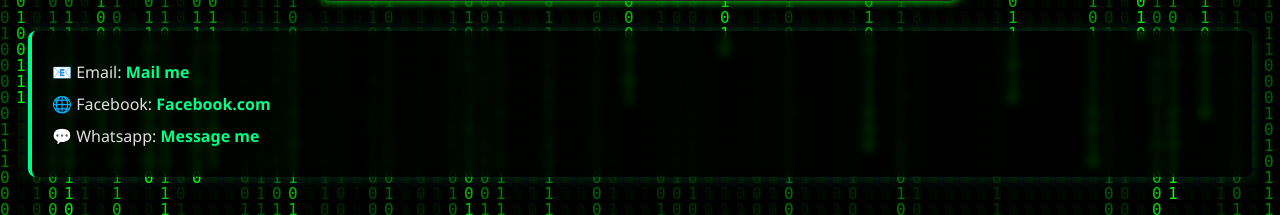
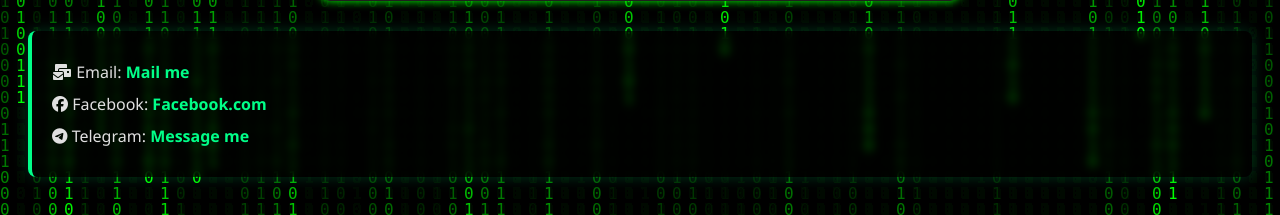
Before and after one commit to teshahriar/shahriarkabir, a Flask app: page /contact in a window 1280 px wide. Shown: the part 585-800 px from the top of the page. Run offline with Flask 2, Linux system fonts and the light colour scheme.

Commit message:
Update contact.html

```diff
--- a/templates/contact.html
+++ b/templates/contact.html
@@ -22,9 +22,9 @@
     </div>
 
     <div class="alt-contact">
-        <p>📧 Email: <a href="mailto:shahriarkabircricket30@gmail.com">Mail me</a></p>
-        <p>🌐 Facebook: <a href="https://www.facebook.com/profile.php?id=61551146495111" target="_blank">Facebook.com</a></p>
-        <p>💬 Whatsapp: <a href="https://wa.me/+8801400461284?text=Hello%2C%20I%20would%20like%20to%20contact%20you%21">Message me</a></p>
+        <p><i class="fa-solid fa-envelopes-bulk"></i> Email: <a href="mailto:shahriarkabircricket30@gmail.com">Mail me</a></p>
+        <p><i class="fa-brands fa-facebook"></i> Facebook: <a href="https://www.facebook.com/profile.php?id=61551146495111" target="_blank">Facebook.com</a></p>
+        <p><i class="fa-brands fa-telegram"></i> Telegram: <a href="https://t.me/Teslashahriar">Message me</a></p>
     </div>
 
     <script>
```
